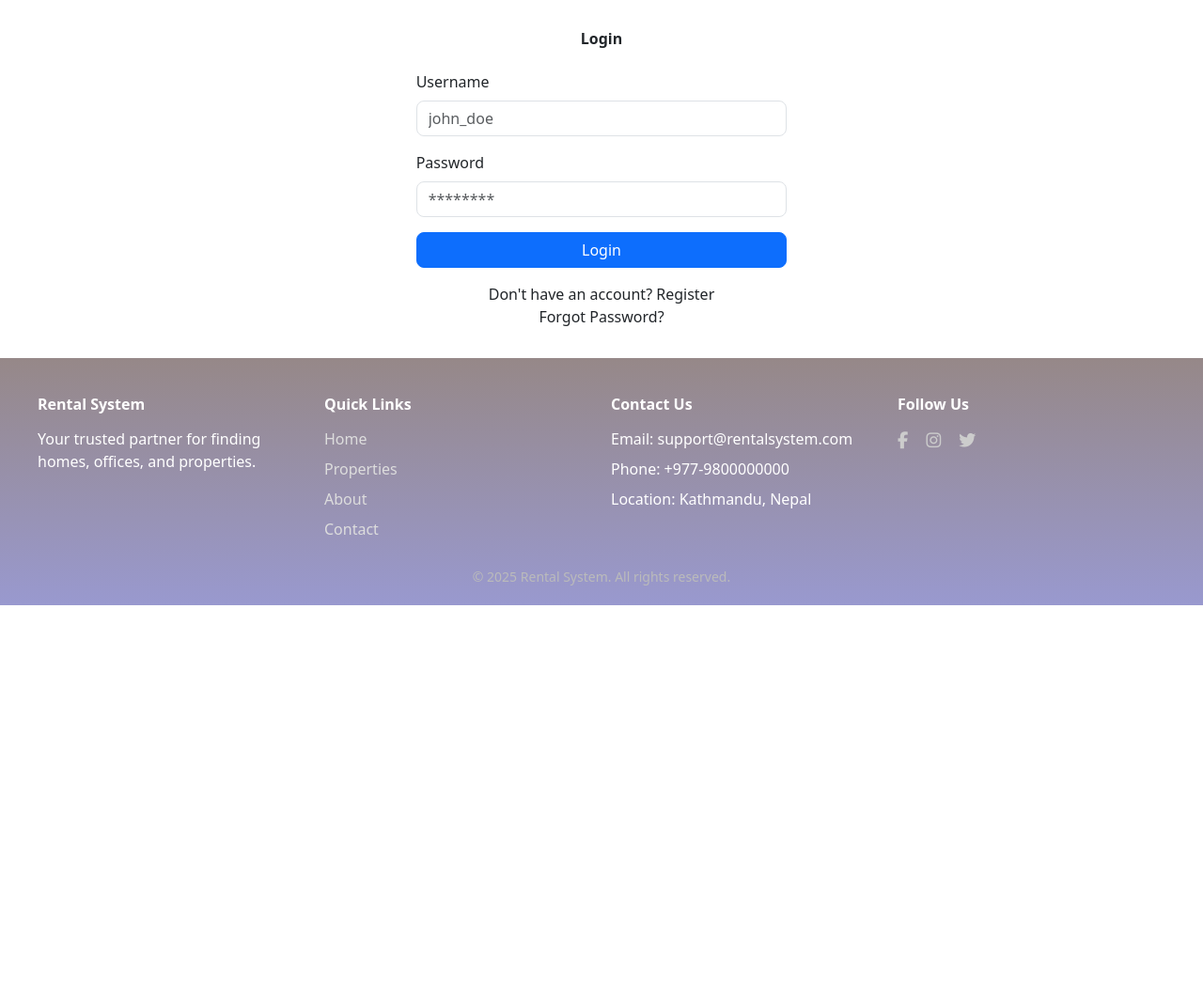
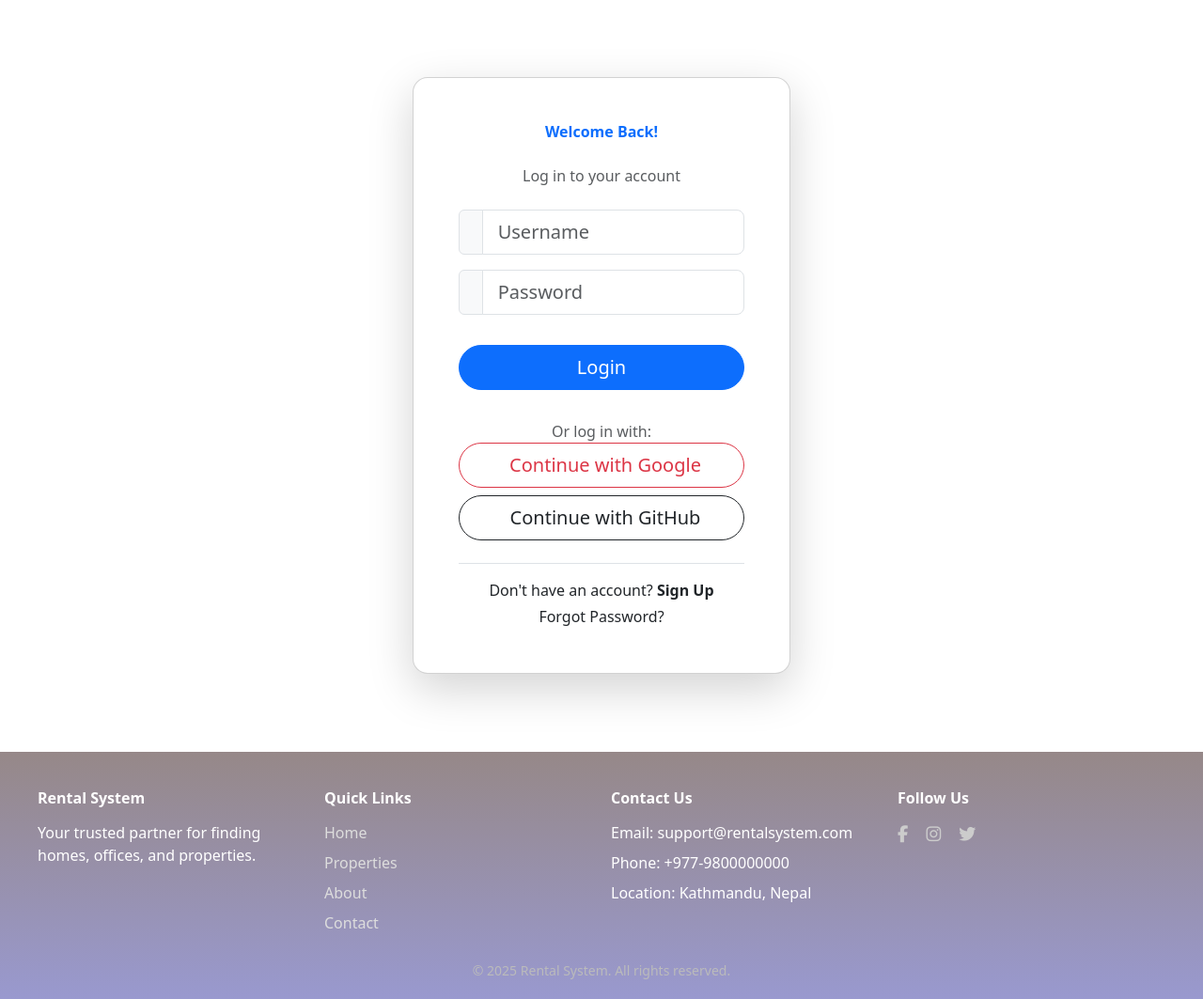
Before and after one commit to saraswoti2024/Rental_System, a Django app: page /accounts/login/ in a window 1280 px wide. Shown: the part 99-1162 px from the top of the page at 94% size. Before the commit the page ends 743 px from the top, so only its background shows below. Run offline with Django 5.2, Linux system fonts and the light colour scheme; some libraries are stand-ins or nearby versions.

Commit message:
social auth(github,google)

```diff
--- a/accounts/templates/accounts/log_in.html
+++ b/accounts/templates/accounts/log_in.html
@@ -1,41 +1,64 @@
 {% extends "common.html" %}
 {% block content %}
 {% load static %}
-<!-- Login Section -->
-<section class="reg d-flex align-items-center justify-content-center">
+
+<section class="reg d-flex align-items-center justify-content-center min-vh-100 py-5">
   <div class="container">
     <div class="row justify-content-center">
-      <div class="col-10 col-lg-4 m-3 p-3">
-        <div class="cardss">
-          <h2 class="text-center mb-4 fw-bold">Login</h2>
+      <div class="col-10 col-sm-8 col-md-6 col-lg-4">
+        <div class="card shadow-lg p-4 p-md-5 rounded-4">
+          <h2 class="text-center mb-4 fw-bold text-primary">Welcome Back!</h2>
+          <p class="text-center text-muted mb-4">Log in to your account</p>
+
           <form action="{% url 'log_in' %}" method="POST" class="login-form">
             {% csrf_token %}
             {% if messages %}
-            {% for m in messages  %}
-              <div class="alert alert-{{m.tags}}">{{m|safe}}</div>
-            {% endfor %}
+              {% for m in messages %}
+                <div class="alert alert-{{ m.tags }} alert-dismissible fade show" role="alert">
+                  {{ m|safe }}
+                  <button type="button" class="btn-close" data-bs-dismiss="alert" aria-label="Close"></button>
+                </div>
+              {% endfor %}
             {% endif %}
+
             <div class="mb-3">
-              <label for="username" class="form-label">Username</label>
-              <input type="text" id="username" name="username" class="form-control rounded-3" placeholder="john_doe" required />
+              <label for="username" class="form-label visually-hidden">Username</label>
+              <div class="input-group">
+                <span class="input-group-text"><i class="bi bi-person-fill"></i></span>
+                <input type="text" id="username" name="username" class="form-control form-control-lg rounded-end-3" placeholder="Username" required aria-label="Username" />
+              </div>
             </div>
             <div class="mb-3">
-            <input type="hidden" name= "next" value="{{next}}">
-            </div>
-            <div class="mb-3">
-              <label for="password" class="form-label">Password</label>
-              <input type="password" id="password" name="password" class="form-control rounded-3" placeholder="********" required />
+              <label for="password" class="form-label visually-hidden">Password</label>
+              <div class="input-group">
+                <span class="input-group-text"><i class="bi bi-lock-fill"></i></span>
+                <input type="password" id="password" name="password" class="form-control form-control-lg rounded-end-3" placeholder="Password" required aria-label="Password" />
+              </div>
             </div>
 
-            <button type="submit" class="btn btn-primary w-100 rounded-3">Login</button>
+            <input type="hidden" name="next" value="{{ next }}">
+
+            <button type="submit" class="btn btn-primary btn-lg w-100 rounded-pill mt-3 mb-3">Login</button>
           </form>
+
           <div class="text-center mt-3">
-            <p>Don't have an account? <a href="{% url 'register1' %}" class="text-decoration-none">Register</a></p>
+            <p class="text-muted">Or log in with:</p>
+            <div class="d-grid gap-2">
+              <a href="{% url 'social:begin' 'google-oauth2' %}" class="btn btn-outline-danger btn-lg rounded-pill d-flex align-items-center justify-content-center">
+                <i class="bi bi-google me-2"></i> Continue with Google
+              </a>
+              <a href="{% url 'social:begin' 'github' %}" class="btn btn-outline-dark btn-lg rounded-pill d-flex align-items-center justify-content-center">
+                <i class="bi bi-github me-2"></i> Continue with GitHub
+              </a>
+            </div>
+          </div>
+
+          <div class="text-center mt-4 pt-3 border-top">
+            <p class="mb-1">Don't have an account? <a href="{% url 'register1' %}" class="text-decoration-none fw-bold">Sign Up</a></p>
             <p><a href="{% url 'password_reset' %}" class="text-decoration-none">Forgot Password?</a></p>
           </div>
         </div>
       </div>
-
     </div>
   </div>
 </section>
--- a/project/urls.py
+++ b/project/urls.py
@@ -28,4 +28,5 @@ urlpatterns = [
     path('accounts/',include('accounts.urls')),
     path('',include('UI.urls')),
     path('api/',include('api.urls')),
+    path('social-auth/', include('social_django.urls', namespace='social')),
 ]+ static(settings.MEDIA_URL, document_root=settings.MEDIA_ROOT)
```
Also changed, not shown: project/settings.py (+24 -0 lines).
